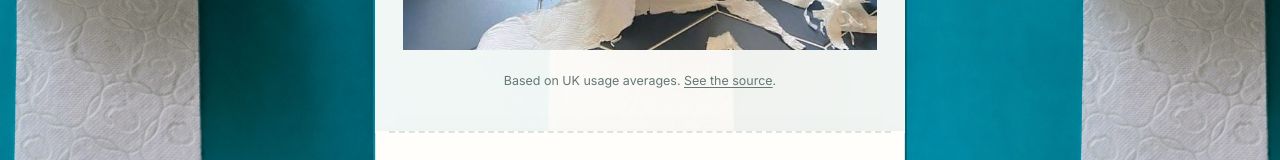
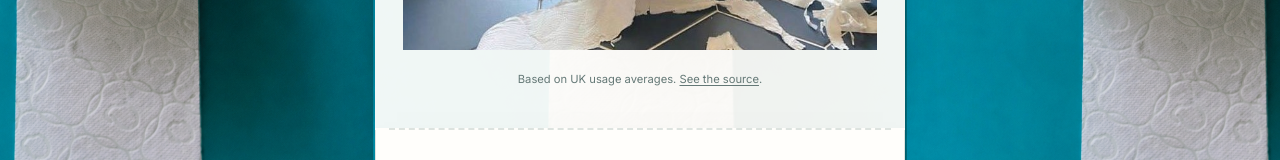
Before and after one commit to karinamercedes/roll-call, a React (Vite) app: page / in a window 1280 px wide. Shown: the part 485-645 px from the top of the page. Built offline with nearby package versions, Linux system fonts and the light colour scheme.

Commit message:
Update tiles

```diff
--- a/src/App.css
+++ b/src/App.css
@@ -47,7 +47,7 @@ h1 { margin: 0 0 14px; font-size: 2rem; }
 h2 { margin: 0 0 24px; font-size: 1.45rem; line-height: 1.3; font-weight: 500; }
 .subhead { color: var(--muted); margin: 0 0 18px; font-size: 0.95rem; }
 .muted { color: var(--muted); font-size: 0.9rem; }
-.muted.small { font-size: 0.78rem; margin-top: 20px; }
+.muted.small { font-size: 0.7rem; margin-top: 20px; }
 .muted.small a { color: var(--muted); text-decoration: underline; text-underline-offset: 2px; }
 .muted.small a:hover { color: var(--teal); }
 
```
